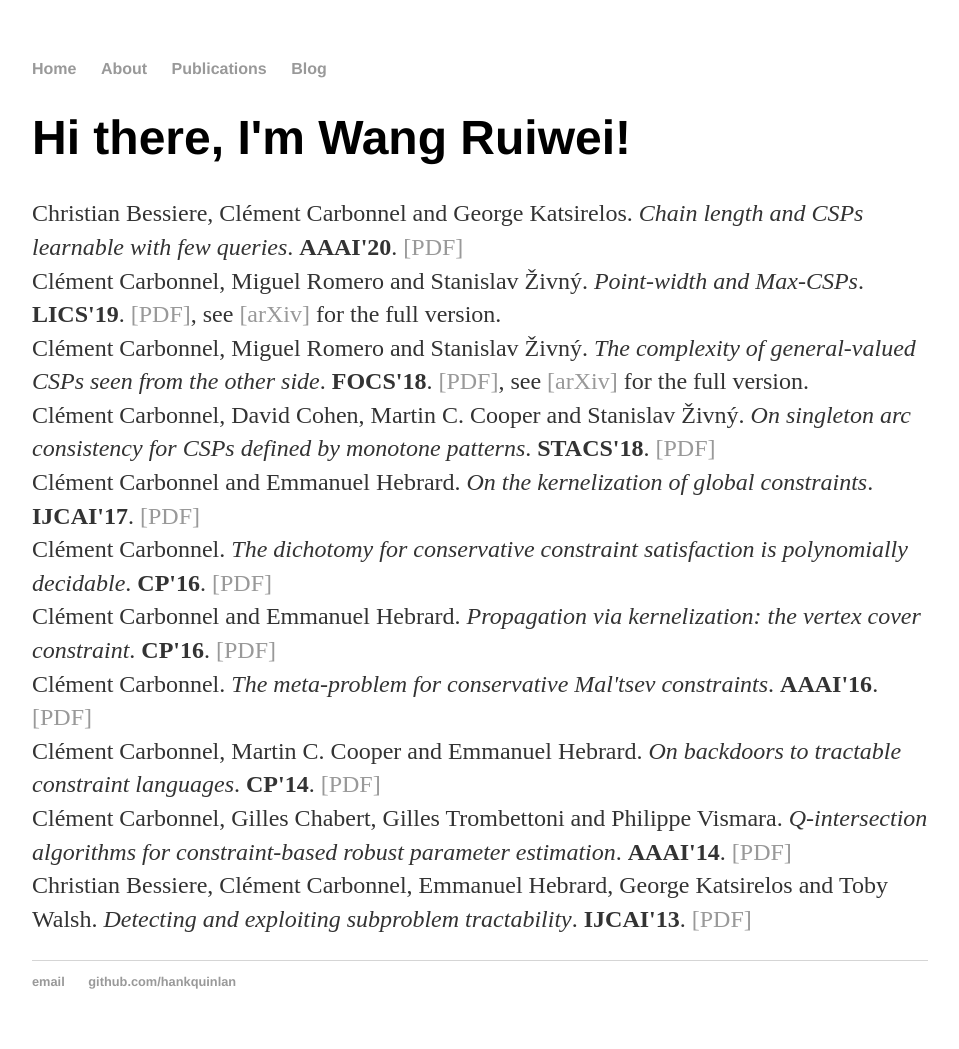
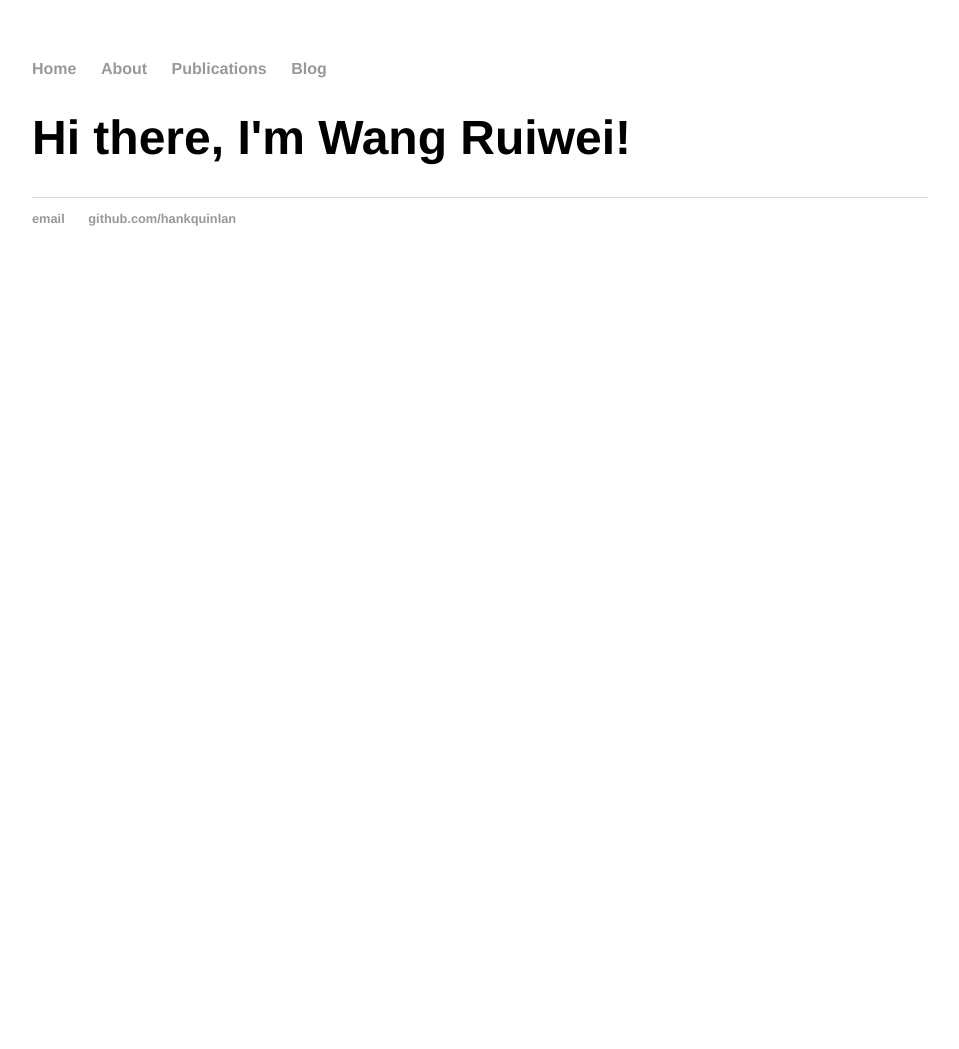
Before and after one commit to WangRuiwei/WangRuiwei.github.io, a Jekyll site: the page built from index.html, in a window 1280 px wide. Shown: the whole page, without its empty margins (160-1119 px from the left). Built offline with Jekyll 4.4.1, drawn with Linux system fonts in a browser that asks for light colours; after the commit the page ends 900 px from its top, so only the background shows below that.

Commit message:
Update index.html

```diff
--- a/index.html
+++ b/index.html
@@ -4,17 +4,5 @@ title: Wang Ruiwei
 ---
 <div class="blurb">
 <h1>Hi there, I'm Wang Ruiwei!</h1>
-<p class="p2"><span class="s1">Christian Bessiere, Clément Carbonnel and George Katsirelos. <i>Chain length and CSPs learnable with few queries</I>. <b>AAAI'20</b>. <a href="http://www.lirmm.fr/~ccarbonnel/papers/chainlength.pdf"><span class="s2">[PDF]</span></a><br>
-Clément Carbonnel, Miguel Romero and Stanislav Živný. <i>Point-width and Max-CSPs</I>. <b>LICS'19</b>. <a href="http://www.lirmm.fr/~ccarbonnel/papers/crz19lics.pdf"><span class="s2">[PDF]</span></a>, see <a href="https://arxiv.org/abs/1904.07388">[arXiv]</a> for the full version.  <br>
-Clément Carbonnel, Miguel Romero and Stanislav Živný. <i>The complexity of general-valued CSPs seen from the other side</i>. <b>FOCS'18</b>. <a href="http://www.lirmm.fr/~ccarbonnel/papers/otherside-focs.pdf"><span class="s2">[PDF]</span></a>, see <a href="https://arxiv.org/abs/1710.03148"><span class="s2">[arXiv]</span></a> for the full version. <br>
-Clément Carbonnel, David Cohen, Martin C. Cooper and Stanislav Živný. <i>On singleton arc consistency for CSPs defined by monotone patterns</i>. <b>STACS'18</b>. <a href="http://www.lirmm.fr/~ccarbonnel/papers/monotone-algorithmica.pdf"><span class="s2">[PDF]</span></a> <br>
-Clément Carbonnel and Emmanuel Hebrard. <i>On the kernelization of global constraints</i>. <b>IJCAI'17</b>. <a href="http://www.lirmm.fr/~ccarbonnel/papers/constraintkernel.pdf"><span class="s2">[PDF]</span></a> <br>
-Clément Carbonnel. <i>The dichotomy for conservative constraint satisfaction is polynomially decidable</i>. <b>CP'16</b>. <a href="http://www.lirmm.fr/~ccarbonnel/papers/dicho.pdf"><span class="s2">[PDF]</span></a> <br>
-Clément Carbonnel and Emmanuel Hebrard. <i>Propagation via kernelization: the vertex cover constraint</i>. <b>CP'16</b>. <a href="http://www.lirmm.fr/~ccarbonnel/papers/vertexcover.pdf"><span class="s2">[PDF]</span></a> <br>
-Clément Carbonnel. <i>The meta-problem for conservative Mal'tsev constraints</i>. <b>AAAI'16</b>. <a href="http://www.lirmm.fr/~ccarbonnel/papers/maltsev.pdf"><span class="s2">[PDF]</span></a> <br>
-Clément Carbonnel, Martin C. Cooper and Emmanuel Hebrard. <i>On backdoors to tractable constraint languages</i>. <b>CP'14</b>. <a href="http://www.lirmm.fr/~ccarbonnel/papers/backdoors.pdf"><span class="s2">[PDF]</span></a> <br>
-Clément Carbonnel, Gilles Chabert, Gilles Trombettoni and Philippe Vismara. <i>Q-intersection algorithms for constraint-based robust parameter estimation</i>. <b>AAAI'14</b>. <a href="http://www.lirmm.fr/~ccarbonnel/papers/qinter.pdf"><span class="s2">[PDF]</span></a> <br>
-Christian Bessiere, Clément Carbonnel, Emmanuel Hebrard, George Katsirelos and Toby Walsh. <i>Detecting and exploiting subproblem tractability</i>. <b>IJCAI'13</b>. <a href="http://www.lirmm.fr/~ccarbonnel/papers/detecting.pdf"><span class="s2">[PDF]</span></a><span class="Apple-converted-space"> </span></span>
-</p>
 
 </div><!-- /.blurb -->
```
